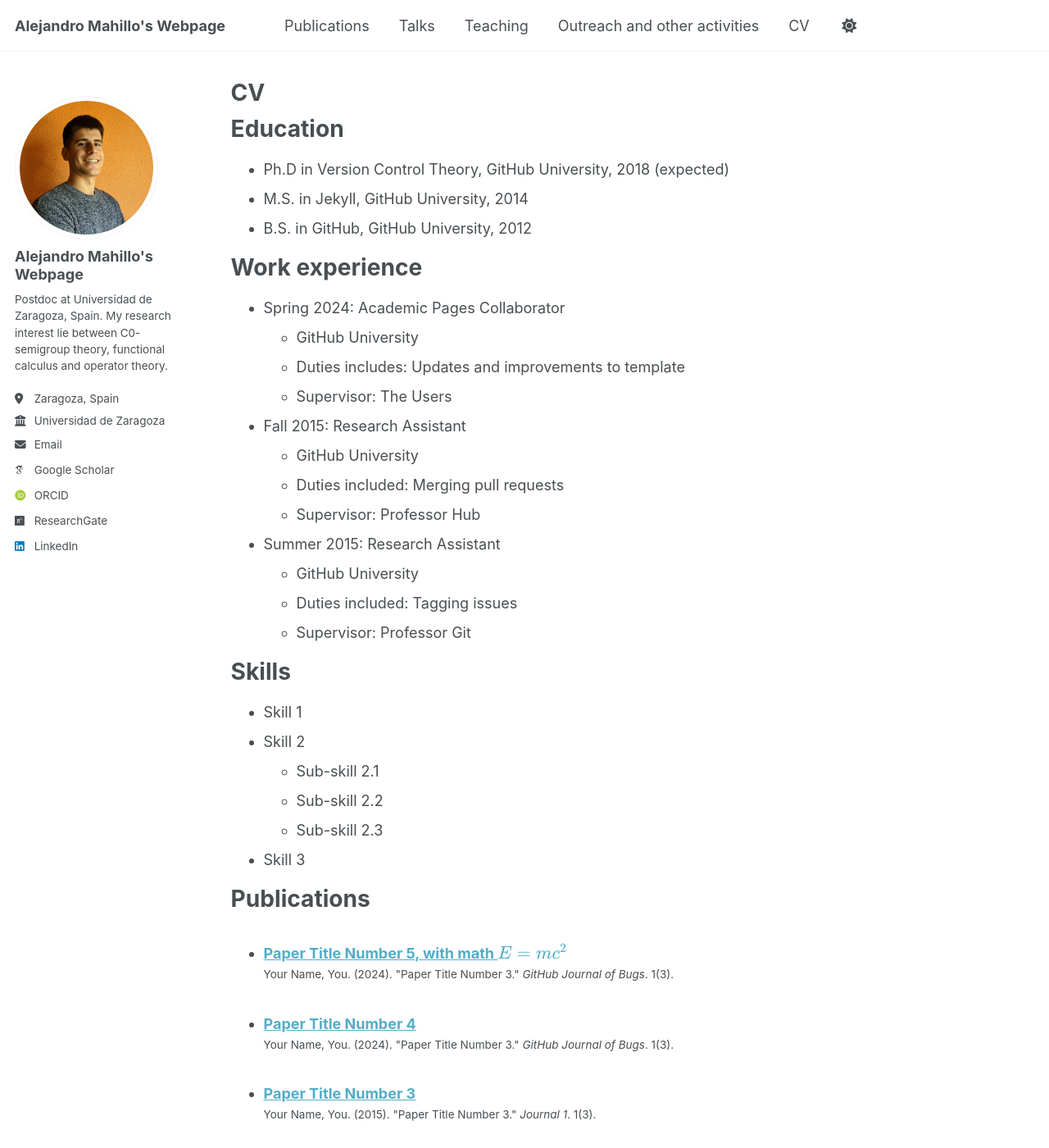
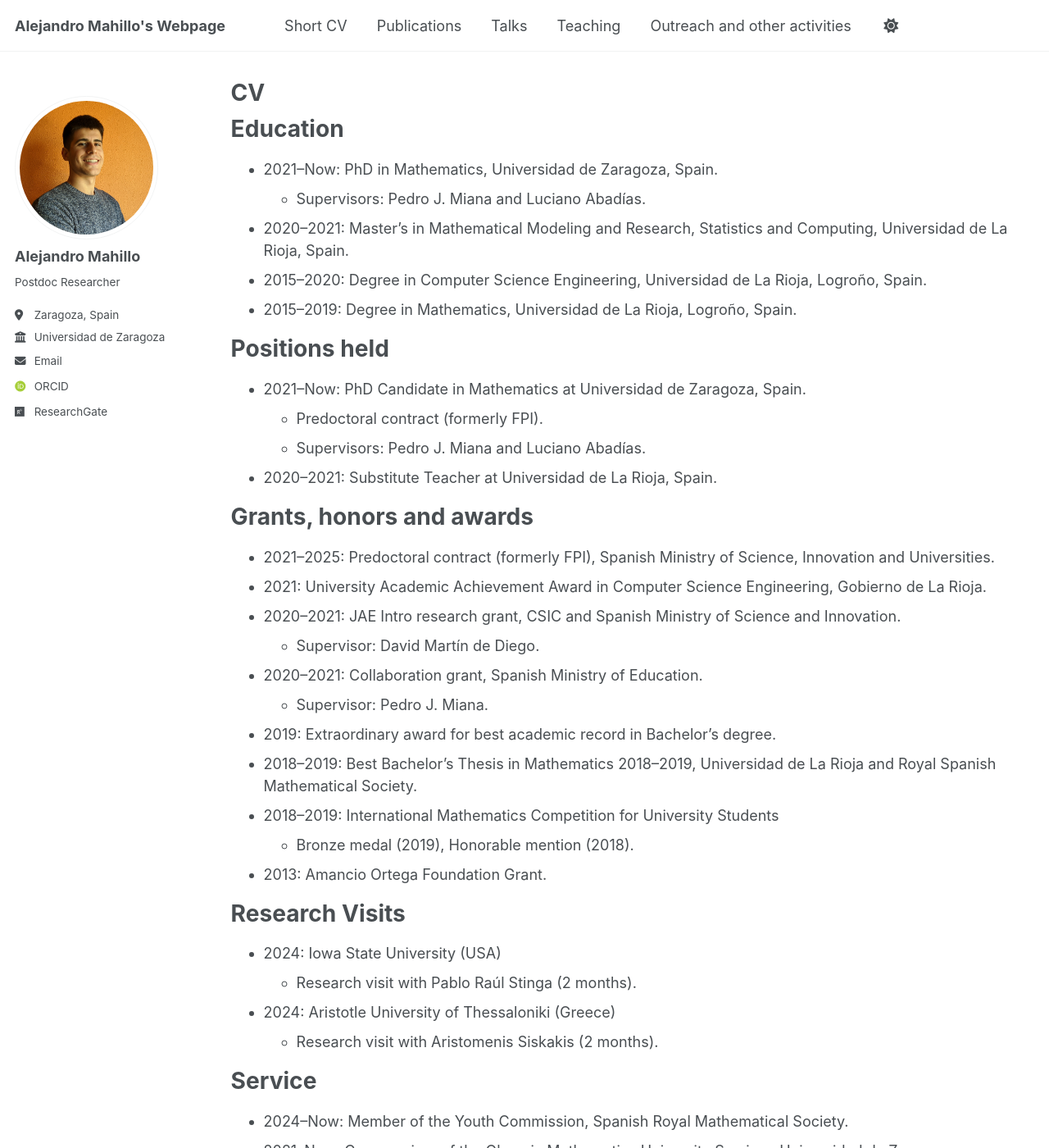
Before and after one commit to alejandro-mahillo/alejandro-mahillo.github.io, a Jekyll site: the page built from _pages/cv.md, in a window 1280 px wide and 1400 px high. Shown: the whole window at 82% size. Built offline with Jekyll 4.4.1, drawn with Linux system fonts in a browser that asks for light colours; some web fonts are replaced; a script that is not in the unit is left out; some of the changed text lies outside the part shown.

Commit message:
Algunos cambios y sigo sin conseguir que el sidebar funcione como quiero

```diff
--- a/_config.yml
+++ b/_config.yml
@@ -23,9 +23,9 @@ repository               : "alejandro-mahillo.github.io"
 author:
   # Biographic information
   avatar           : "profile2.jpg"
-  name             : "Alejandro Mahillo's Webpage"
+  name             : "Alejandro Mahillo"
   pronouns         : # example: "she/her"
-  bio              : "Postdoc at Universidad de Zaragoza, Spain. My research interest lie between C0-semigroup theory, functional calculus and operator theory."
+  bio              : "Postdoc Researcher"
   location         : "Zaragoza, Spain"
   employer         : "Universidad de Zaragoza"
   uri              : # URL
@@ -34,7 +34,7 @@ author:
   # Academic websites
   academia         : # URL
   arxiv            : # URL - Update with the correct link to your profile
-  googlescholar    : "https://scholar.google.com/citations?user=TYe68ZsAAAAJ&hl=es"
+  googlescholar    : # URL
   inspire-hep      : # URL
   impactstory      : # URL
   orcid            : "https://orcid.org/0000-0003-4189-0268"
@@ -62,7 +62,7 @@ author:
   keybase          : # Username
   instagram        : # Username
   lastfm           : # Username
-  linkedin         : "alejandro-mahillo-cazorla"
+  linkedin         : # Usurname
   mastodon         : # URL
   medium           : # URL
   pinterest        : # Username
--- a/_data/navigation.yml
+++ b/_data/navigation.yml
@@ -8,6 +8,9 @@
 #      Markdown formatted page while the second is generated using JSON.
 
 main:
+  - title: "Short CV"
+    url: /cv/
+
   - title: "Publications"
     url: /publications/
 
@@ -20,8 +23,5 @@ main:
   - title: "Outreach and other activities"
     url: /outreach/
 
-  - title: "CV"
-    url: /cv/
-
   # - title: "CV"
   #   url: /cv-json/
--- a/_includes/footer/custom.html
+++ b/_includes/footer/custom.html
@@ -1,7 +1,3 @@
-<!-- start custom footer snippets -->
-
-<a href="/sitemap/">Sitemap</a>
-
 <!-- Support for MatJax -->
 <script defer src="https://cdnjs.cloudflare.com/polyfill/v3/polyfill.min.js?features=es6"></script>
 <script defer src="https://cdn.jsdelivr.net/npm/mathjax@3/es5/tex-mml-chtml.js" id="MathJax-script"></script>
--- a/_includes/head.html
+++ b/_includes/head.html
@@ -17,5 +17,6 @@
 
 <!-- For all browsers -->
 <link rel="stylesheet" href="{{ base_path }}/assets/css/main.css">
+<!--<link rel="stylesheet" href="{{ base_path }}/assets/css/custom.css">-->
 
 <meta http-equiv="cleartype" content="on">
--- a/_pages/cv.md
+++ b/_pages/cv.md
@@ -11,54 +11,42 @@ redirect_from:
 
 Education
 ======
-* Ph.D in Version Control Theory, GitHub University, 2018 (expected)
-* M.S. in Jekyll, GitHub University, 2014
-* B.S. in GitHub, GitHub University, 2012
+* 2021–Now: PhD in Mathematics, Universidad de Zaragoza, Spain.
+  * Supervisors: Pedro J. Miana and Luciano Abadías.
+* 2020–2021: Master's in Mathematical Modeling and Research, Statistics and Computing, Universidad de La Rioja, Spain.
+* 2015–2020: Degree in Computer Science Engineering, Universidad de La Rioja, Logroño, Spain.
+* 2015–2019: Degree in Mathematics, Universidad de La Rioja, Logroño, Spain.
 
-Work experience
+Positions held
 ======
-* Spring 2024: Academic Pages Collaborator
-  * GitHub University
-  * Duties includes: Updates and improvements to template
-  * Supervisor: The Users
+* 2021–Now: PhD Candidate in Mathematics at Universidad de Zaragoza, Spain.
+  * Predoctoral contract (formerly FPI).
+  * Supervisors: Pedro J. Miana and Luciano Abadías.
+* 2020–2021: Substitute Teacher at Universidad de La Rioja, Spain.
 
-* Fall 2015: Research Assistant
-  * GitHub University
-  * Duties included: Merging pull requests
-  * Supervisor: Professor Hub
+Grants, honors and awards
+======
+* 2021–2025: Predoctoral contract (formerly FPI), Spanish Ministry of Science, Innovation and Universities.
+* 2021: University Academic Achievement Award in Computer Science Engineering, Gobierno de La Rioja.
+* 2020–2021: JAE Intro research grant, CSIC and Spanish Ministry of Science and Innovation.
+  * Supervisor: David Martín de Diego.
+* 2020–2021: Collaboration grant, Spanish Ministry of Education.
+  * Supervisor: Pedro J. Miana.
+* 2019: Extraordinary award for best academic record in Bachelor's degree.
+* 2018–2019: Best Bachelor's Thesis in Mathematics 2018–2019, Universidad de La Rioja and Royal Spanish Mathematical Society.
+* 2018–2019: International Mathematics Competition for University Students
+  * Bronze medal (2019), Honorable mention (2018).
+* 2013: Amancio Ortega Foundation Grant.
 
-* Summer 2015: Research Assistant
-  * GitHub University
-  * Duties included: Tagging issues
-  * Supervisor: Professor Git
+Research Visits
+======
+* 2024: Iowa State University (USA)
+  * Research visit with Pablo Raúl Stinga (2 months).
+* 2024: Aristotle University of Thessaloniki (Greece)
+  * Research visit with Aristomenis Siskakis (2 months).
 
-Skills
+Service
 ======
-* Skill 1
-* Skill 2
-  * Sub-skill 2.1
-  * Sub-skill 2.2
-  * Sub-skill 2.3
-* Skill 3
-
-Publications
-======
-  <ul>{% for post in site.publications reversed %}
-    {% include archive-single-cv.html %}
-  {% endfor %}</ul>
-
-Talks
-======
-  <ul>{% for post in site.talks reversed %}
-    {% include archive-single-talk-cv.html  %}
-  {% endfor %}</ul>
-
-Teaching
-======
-  <ul>{% for post in site.teaching reversed %}
-    {% include archive-single-cv.html %}
-  {% endfor %}</ul>
-
-Service and leadership
-======
-* Currently signed in to 43 different slack teams
+* 2024–Now: Member of the Youth Commission, Spanish Royal Mathematical Society.
+* 2021–Now: Co-organizer of the Olympic Mathematics University Seminar, Universidad de Zaragoza.
+* 2020–2025: Organizer of the PhD Seminar IUMA, Universidad de Zaragoza.
```
Also changed, not shown: _pages/about.md (+1 -1 lines), assets/css/custom.css (added, +11 -0 lines).
